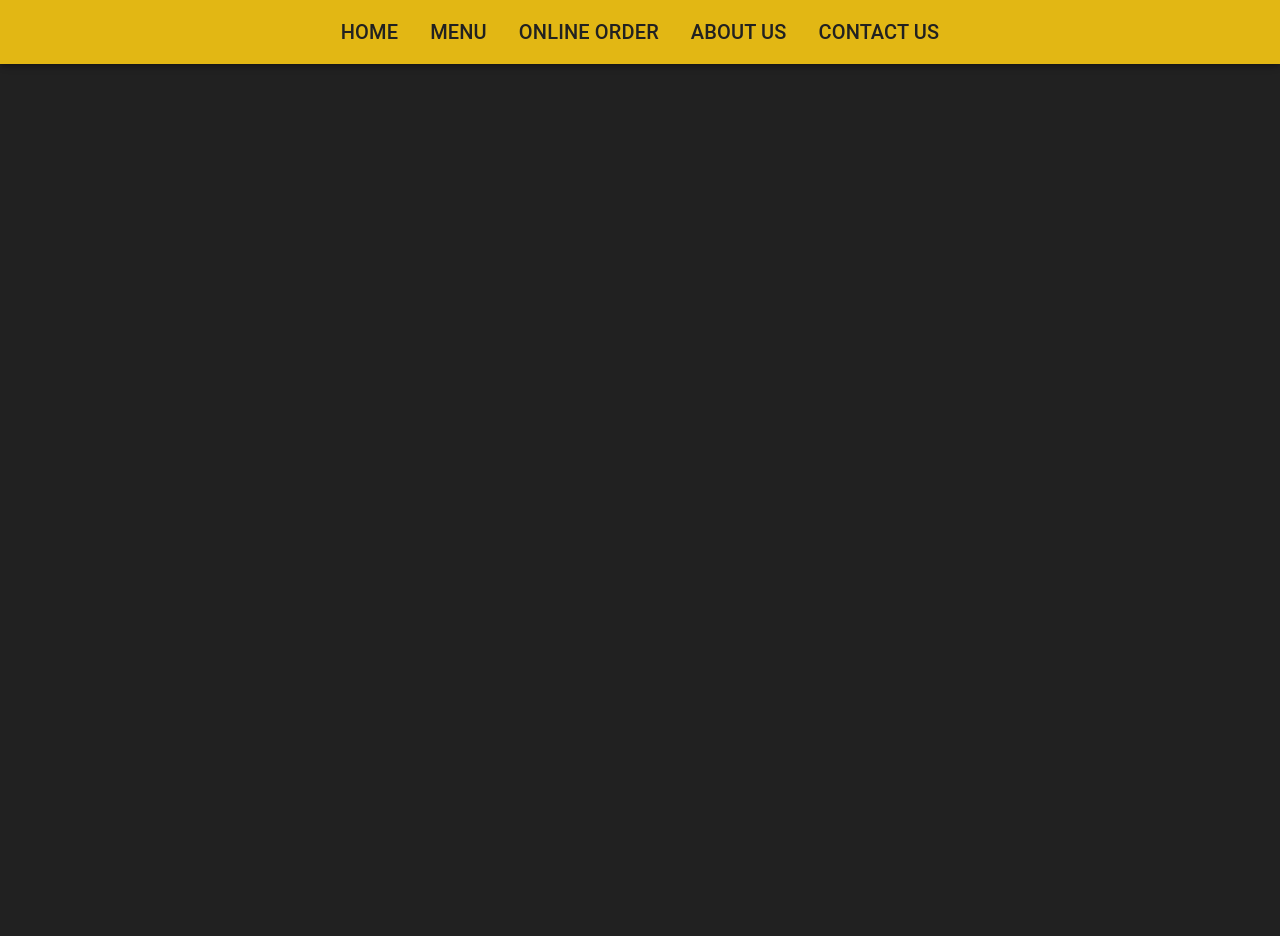
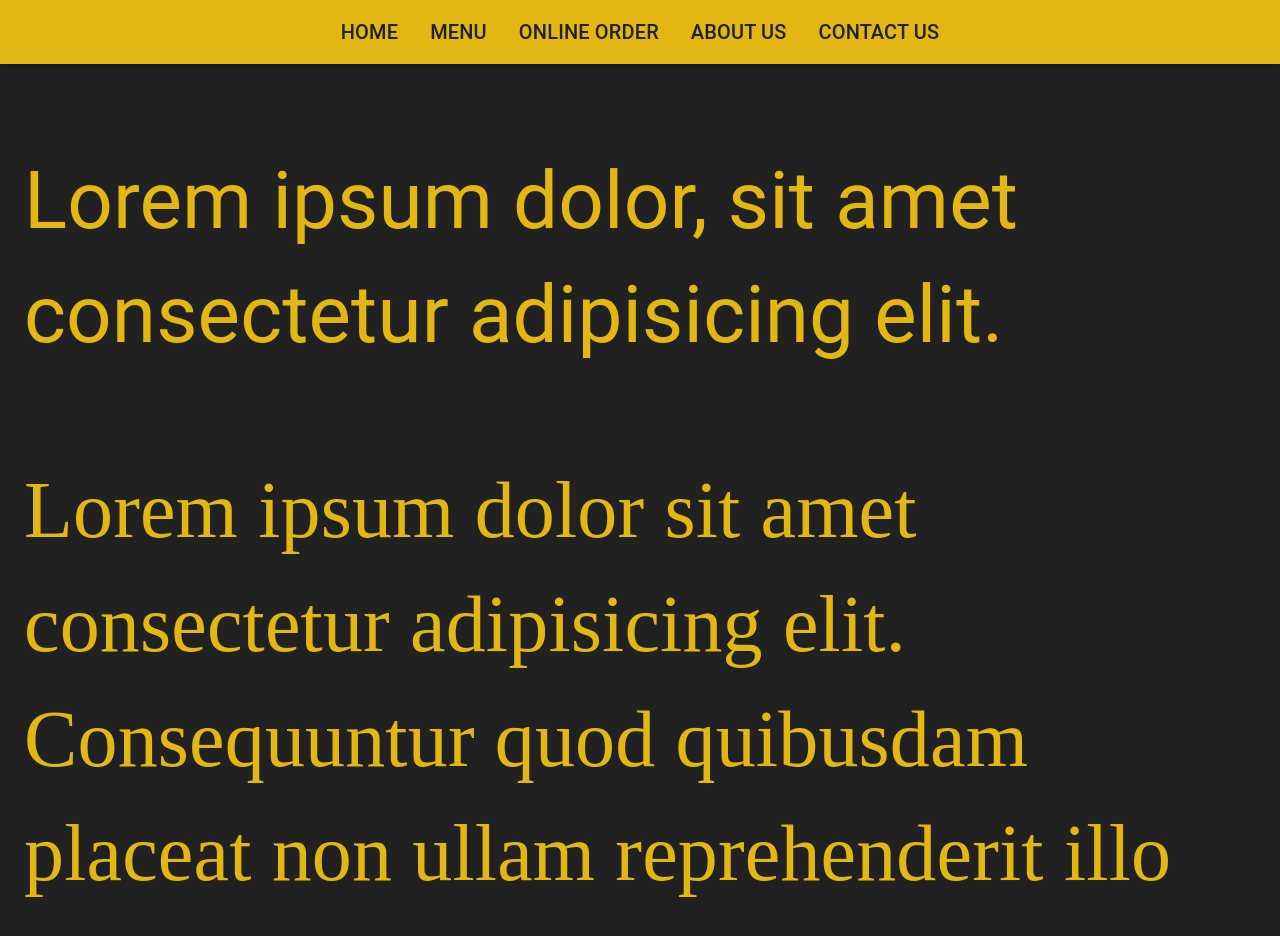
Before and after one commit to Explosivespectra/TypeBlog, a React (Create React App) app: page / in a window 1280 px wide. Shown: the top 936 px of the page. Before the commit the page ends 800 px from the top, so only its background shows below. Built offline with nearby package versions, Linux system fonts and the light colour scheme; a web font is replaced by a local one.

Commit message:
added the 'Genshin' font

```diff
--- a/src/App.js
+++ b/src/App.js
@@ -3,6 +3,15 @@ import {grey} from '@material-ui/core/colors';
 import {ThemeProvider, Theme, createMuiTheme} from '@material-ui/core/styles';
 import {BrowserRouter as Router} from "react-router-dom";
 import SiteCore from './components/SiteCore'
+
+// ADD DA GANCHAN FONT
+import Genshin from "./fonts/ja-jp.ttf";
+const genshinFont = {
+  fontFamily: 'Genshin',
+  fontStyle: 'bold',
+  fontWeight: 900,
+  src: `url(${Genshin}) format('truetype')`,
+};
 
 const theme = {
   palette: {
@@ -19,6 +28,13 @@ const theme = {
         secondary:"#212121"
     },
   },
+  overrides: {
+    MuiCssBaseline: {
+      '@global': {
+        '@font-face': genshinFont,
+      },
+    },
+  }
 }
 
 const App = () => {
--- a/src/components/pageComponents/HomePage.tsx
+++ b/src/components/pageComponents/HomePage.tsx
@@ -2,7 +2,15 @@ import {useState} from 'react';
 
 const HomePage: React.FC = () => {
     return (
-        <></>
+        <div>
+            <p style={{fontSize: "5rem"}}>Lorem ipsum dolor, sit amet consectetur adipisicing elit.</p>
+            <p style={{fontSize: "5rem", fontFamily: "Genshin"}}>Lorem ipsum dolor sit amet consectetur adipisicing elit. Consequuntur quod quibusdam
+            placeat non ullam reprehenderit illo ex, dolorem hic aut provident doloremque velit. Alias tempore, officiis totam nemo consequatur unde
+            sequi eaque commodi aspernatur recusandae autem possimus voluptatum, quam repudiandae tenetur repellat minima atque voluptas repellendus
+            blanditiis cumque! Itaque officiis sint beatae ipsam vero exercitationem ut, repellendus praesentium maiores asperiores atque saepe illo
+            labore impedit fuga et facilis veritatis! Ea, ullam distinctio voluptatem quaerat vitae inventore est pariatur, amet qui nam natus ex.
+            Excepturi ea corporis molestiae nesciunt nobis cupiditate rem quod, fuga veritatis deserunt ratione voluptatum incidunt cum. Cumque.</p>
+        </div>
     );
 }
 
```
Also changed, not shown: 1 other file (tests, documents, lock files or other folders).
